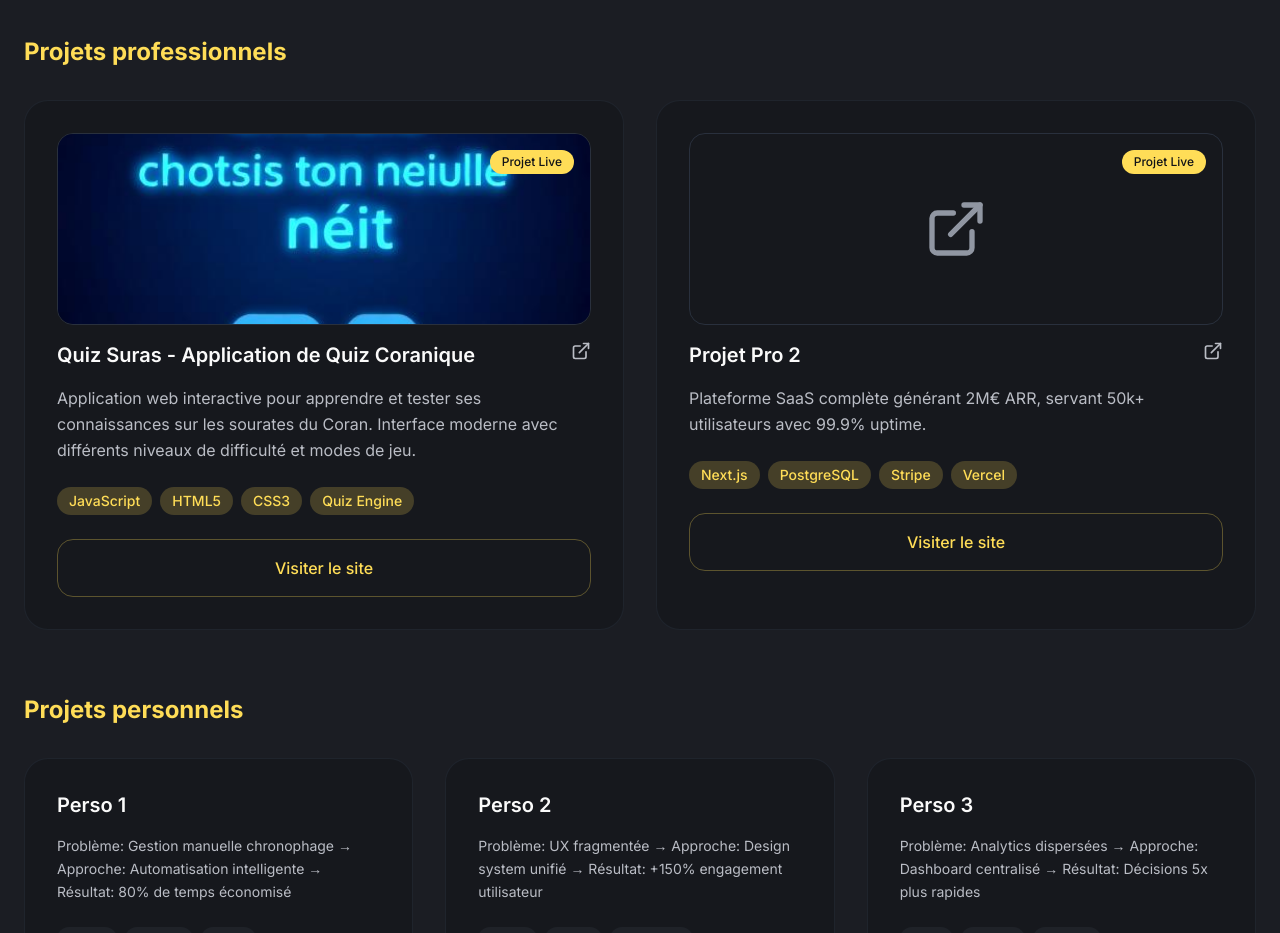
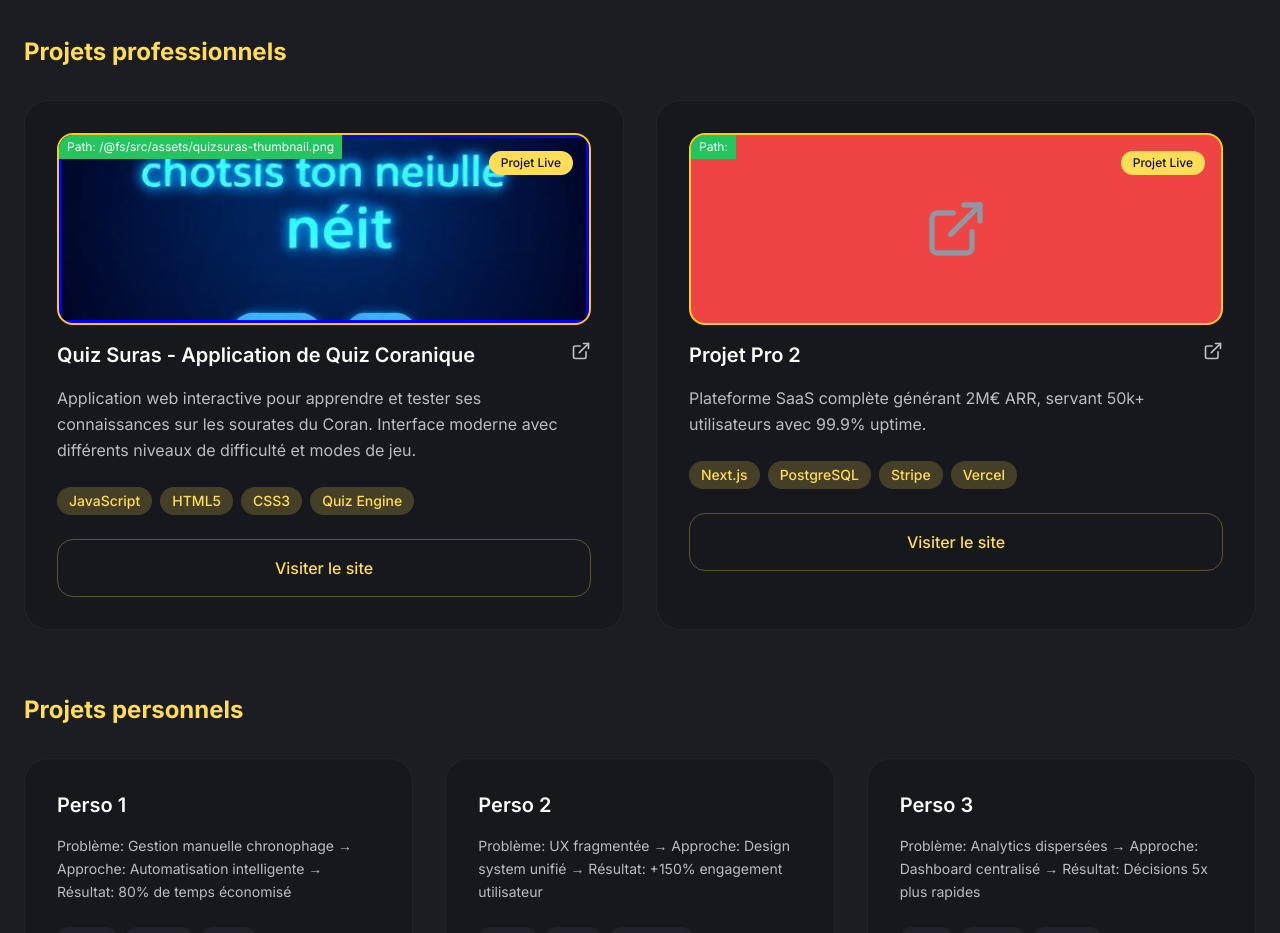
Before and after one commit to NezimK/portfolio-ali-mekzine, a React (Vite) app: page / in a window 1280 px wide. Shown: the part 1700-2633 px from the top of the page. Built offline with nearby package versions, Linux system fonts and the light colour scheme.

Commit message:
Fix Projects display issue
The user is still reporting that the project display is not correct. Further investigation and adjustments are needed to resolve the issue.

```diff
--- a/src/components/Projects.tsx
+++ b/src/components/Projects.tsx
@@ -2,6 +2,8 @@ import { AnimatedSection } from './AnimatedSection';
 import { ExternalLink } from 'lucide-react';
 import { cn } from '@/lib/utils';
 import quizSurasThumbnail from '@/assets/quizsuras-thumbnail.png';
+
+console.log('Quiz Suras thumbnail path:', quizSurasThumbnail);
 
 const professionalProjects = [
   {
@@ -71,14 +73,18 @@ export const Projects = () => {
                     )}
                   >
                      {/* Thumbnail Image - Display for all projects with fallback */}
-                     <div className="relative mb-4 rounded-lg overflow-hidden h-48 bg-card border border-border">
+                     <div className="relative mb-4 rounded-lg overflow-hidden h-48 bg-red-500 border-2 border-yellow-400">
+                       <div className="absolute top-0 left-0 bg-green-500 text-white px-2 py-1 text-xs z-10">
+                         Path: {project.thumbnail}
+                       </div>
                        {project.thumbnail ? (
                          <img
                            src={project.thumbnail}
                            alt={`Aperçu de ${project.title}`}
                            className="w-full h-full object-cover transition-transform duration-300 group-hover:scale-105"
-                           onLoad={() => console.log('Image loaded:', project.title)}
-                           onError={(e) => console.error('Image failed to load:', project.title, e)}
+                           onLoad={() => console.log('Image loaded successfully:', project.title, project.thumbnail)}
+                           onError={(e) => console.error('Image failed to load:', project.title, project.thumbnail, e)}
+                           style={{border: '3px solid blue'}}
                          />
                        ) : (
                          <div className="w-full h-full flex items-center justify-center text-muted-foreground">
```
